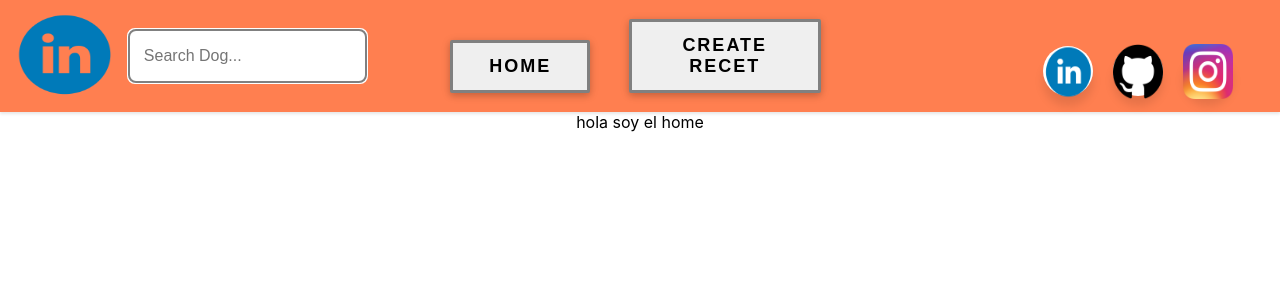
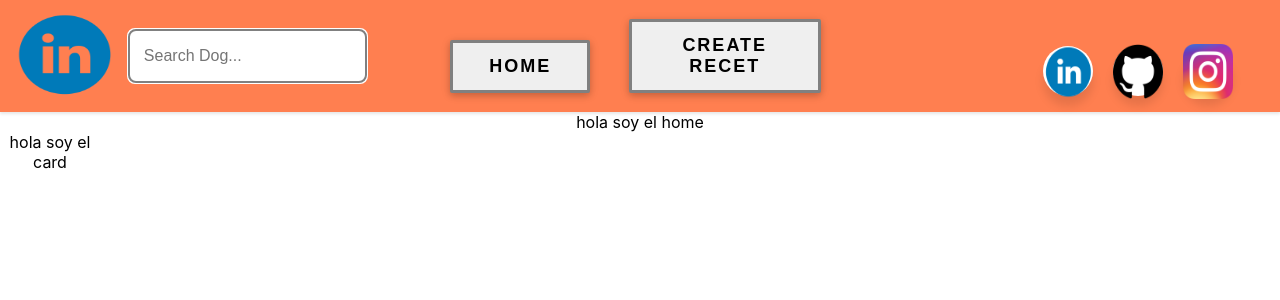
Before and after one commit to aldofc/PI-FOOD, a React (Create React App) app in the folder client/: page /home in a window 1280 px wide. Shown: the top 300 px of the page. Built offline with nearby package versions, Linux system fonts and the light colour scheme.

Commit message:
config-card

```diff
--- a/client/src/App/Reducer/Index.js
+++ b/client/src/App/Reducer/Index.js
@@ -1,3 +1,9 @@
 function rootReducer(){
 
 }
+
+
+
+
+
+export default rootReducer;
--- a/client/src/Pages/Home/Home.jsx
+++ b/client/src/Pages/Home/Home.jsx
@@ -1,8 +1,16 @@
 import React from 'react'
+import Card from '../../components/Card/Card'
 
 const Home = () => {
   return (
-    <div>hola soy el home</div>
+    <div>hola soy el home
+
+
+
+    <Card />
+    </div>
+
+
   )
 }
 
--- /dev/null
+++ b/client/src/components/Card/Card.css
@@ -0,0 +1,6 @@
+.card{
+    width: 100px;
+    height: 100px;
+    border: 50px;
+    border-color: red;
+}
--- /dev/null
+++ b/client/src/components/Card/Card.jsx
@@ -0,0 +1,10 @@
+import React from 'react'
+import './Card.css'
+
+const Card = () => {
+  return (
+    <div className='card'>hola soy el card</div>
+  )
+}
+
+export default Card
```
